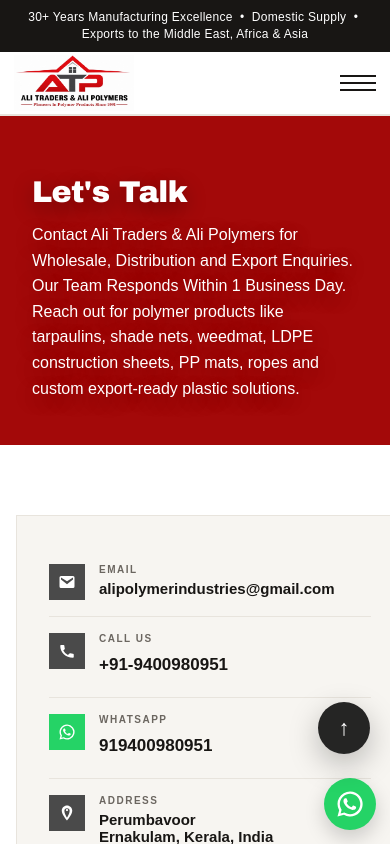
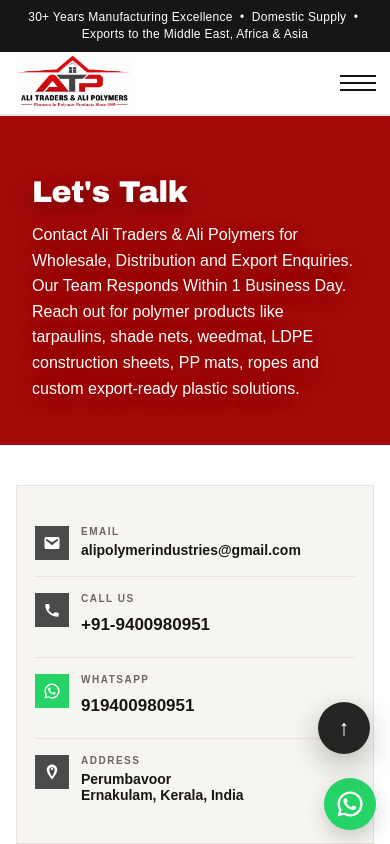
Before and after one commit to ArsalanRashid-K/ali-polymers-, a Next.js app: page /contact in a window 390 px wide. Shown: the top 844 px of the page. Built offline with nearby package versions, Linux system fonts and the light colour scheme.

Commit message:
contact changes

```diff
--- a/src/app/globals.css
+++ b/src/app/globals.css
@@ -2571,6 +2571,10 @@
   margin: 0 auto;
   padding: 70px 24px;
 }
+.contact-row > div:last-child {
+  min-width: 0;
+  max-width: 100%;
+}
 .contact-card {
   background: var(--paper);
   border: 1px solid var(--line);
@@ -2581,6 +2585,7 @@
   gap: 14px;
   padding: 16px 0;
   border-bottom: 1px solid var(--line);
+  min-width: 0;
 }
 .contact-row:last-child {
   border-bottom: none;
@@ -2626,6 +2631,10 @@
 .contact-row .v {
   font-size: 15px;
   font-weight: 700;
+  min-width: 0;
+  max-width: 100%;
+  overflow-wrap: anywhere;
+  word-break: break-word;
 }
 .form-field {
   margin-bottom: 16px;
@@ -2675,6 +2684,9 @@
   transition:
     color 0.25s ease,
     background-color 0.25s ease;
+  max-width: 100%;
+  overflow-wrap: anywhere;
+  word-break: break-word;
 }
 
 /* Email */
@@ -2695,6 +2707,11 @@
 .contact-row.phone-row .v a {
   /* color: var(--red); */
   /* background: rgba(178, 26, 26, 0.07); */
+  display: inline-flex;
+  align-items: center;
+  font-size: 17px;
+  padding: 6px 0;
+  margin-left: 0;
 }
 
 .contact-row.phone-row .v a:hover {
@@ -2707,6 +2724,11 @@
 .contact-row.whatsapp-row .v a {
   /* color: #159447; */
   /* background: rgba(37, 211, 102, 0.09); */
+  display: inline-flex;
+  align-items: center;
+  font-size: 17px;
+  padding: 6px 0;
+  margin-left: 0;
 }
 
 .contact-row.whatsapp-row .v a:hover {
@@ -2739,6 +2761,44 @@
   opacity: 0.7;
   margin-left: 8px;
 } */
+
+@media (max-width: 600px) {
+  .contact-layout {
+    grid-template-columns: 1fr;
+    gap: 20px;
+    padding: 40px 16px;
+    width: 100%;
+    box-sizing: border-box;
+  }
+
+  .contact-card {
+    width: 100%;
+    max-width: 100%;
+    box-sizing: border-box;
+    padding: 24px 18px;
+    overflow: hidden;
+  }
+
+  .contact-row {
+    width: 100%;
+    box-sizing: border-box;
+    gap: 12px;
+  }
+
+  .contact-icon {
+    width: 34px;
+    height: 34px;
+  }
+
+  .contact-row .v {
+    font-size: 14px;
+  }
+
+  .contact-row .v a {
+    font-size: 14px;
+  }
+}
+
 /* export page extras */
 .process-grid {
   display: grid;
```
